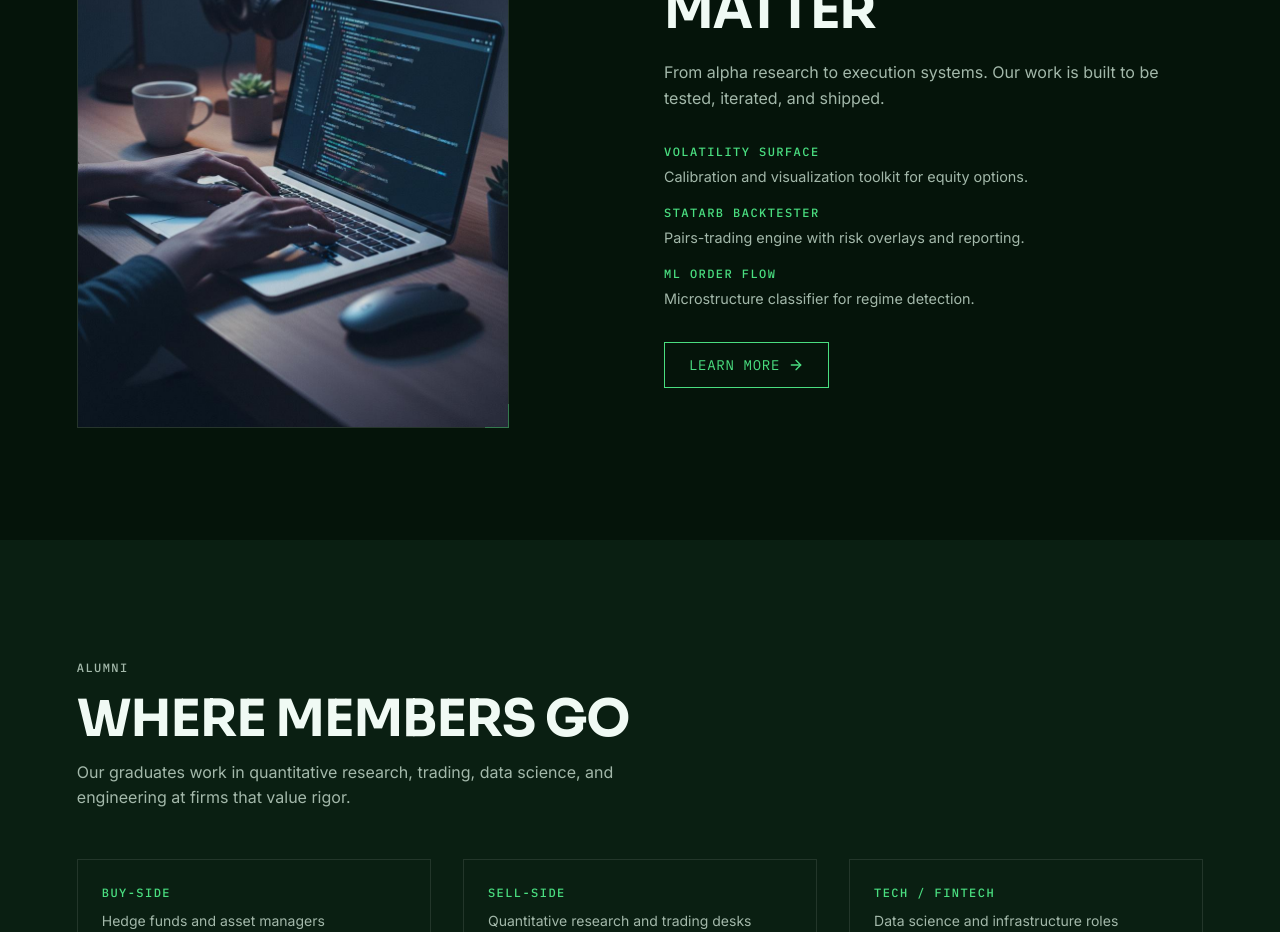
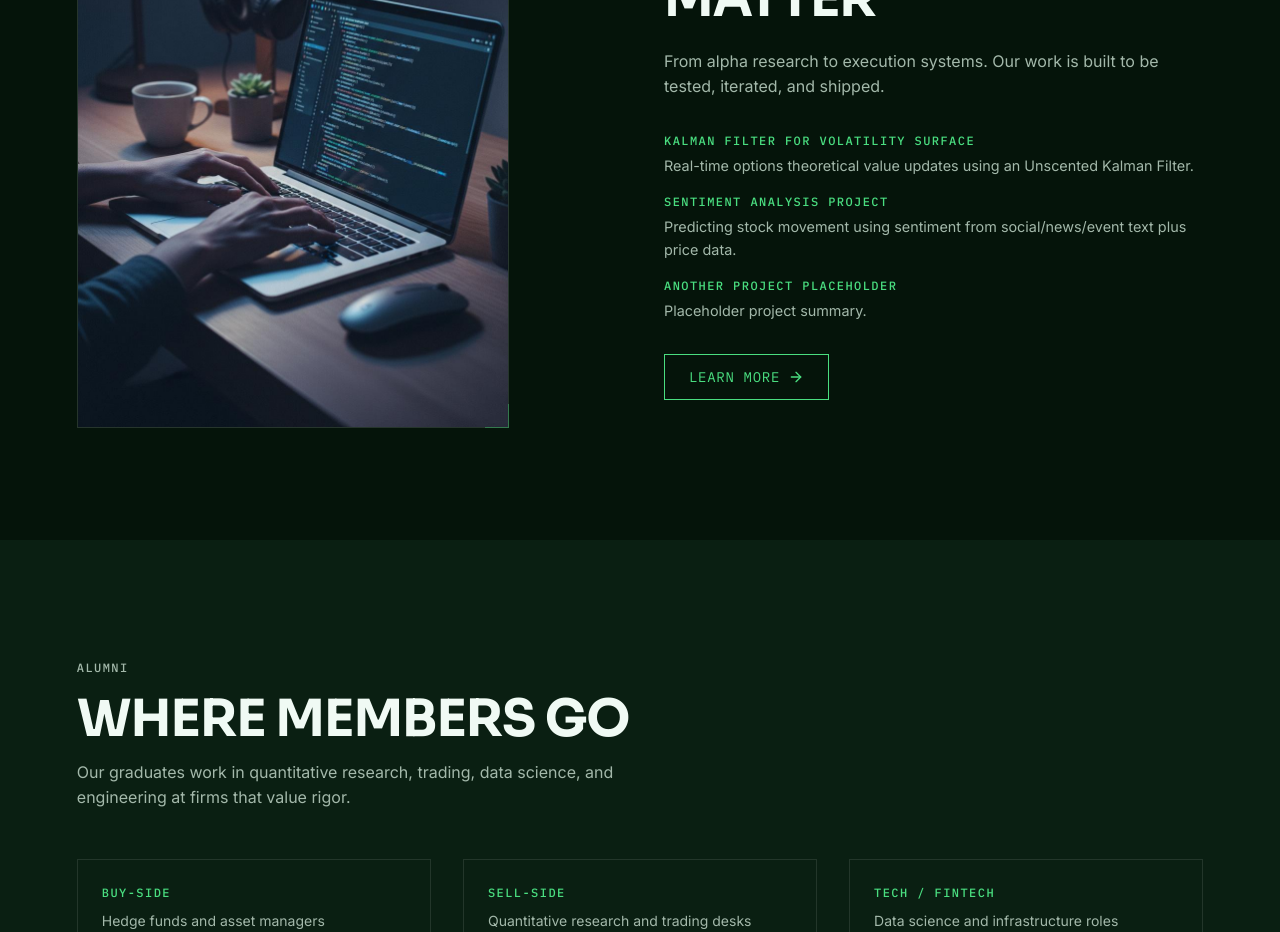
Before and after one commit to LifeDisparity/LifeDisparity.github.io, a React (Vite) app: page / in a window 1280 px wide. Shown: the part 1860-2792 px from the top of the page. Built offline with nearby package versions, Linux system fonts and the light colour scheme.

Commit message:
Update project section content

```diff
--- a/src/sections/ProjectsSection.tsx
+++ b/src/sections/ProjectsSection.tsx
@@ -4,23 +4,23 @@ import { ArrowRight, X, ExternalLink } from 'lucide-react';
 const projects = [
   {
     id: 1,
-    label: 'Volatility Surface',
-    shortDesc: 'Calibration and visualization toolkit for equity options.',
-    fullDesc: 'A comprehensive toolkit for calibrating and visualizing volatility surfaces from equity options data. Features include real-time data ingestion, multiple calibration models (SVI, SABR), interactive 3D surface plots, and export capabilities for downstream analysis.',
+    label: 'Kalman Filter For Volatility Surface',
+    shortDesc: 'Real-time options theoretical value updates using an Unscented Kalman Filter.',
+    fullDesc: 'We construct a methodology that offers a quick way for option market makers to update their theoretical values for options in real-time. We use an Unscented Kalman Filter (UKF) to quickly calibrate the implied volatility surface parameterization, which replaces the need for a costly objective function that needs to be minimized, allowing for real-time updates of the volatility surface.',
     slideshowLink: '#volatility-slideshow',
   },
   {
     id: 2,
-    label: 'StatArb Backtester',
-    shortDesc: 'Pairs-trading engine with risk overlays and reporting.',
-    fullDesc: 'A production-grade statistical arbitrage backtesting engine supporting cointegration-based pairs trading. Includes dynamic hedge ratio calculation, entry/exit signal generation, comprehensive risk management overlays, and detailed performance reporting with Sharpe ratio and max drawdown analysis.',
+    label: 'Sentiment Analysis Project',
+    shortDesc: 'Predicting stock movement using sentiment from social/news/event text plus price data.',
+    fullDesc: 'This project aims to predict stock price movements by integrating sentiment analysis of Twitter posts, financial news articles, and Kalshi event contract names with historical stock data. By quantifying public sentiment overall and toward specific stocks, we seek to uncover patterns and correlations that influence market dynamics. A Long-Short-Term Memory (LSTM) neural network will model temporal dependencies within the combined sentiment metrics and stock prices.',
     slideshowLink: '#statarb-slideshow',
   },
   {
     id: 3,
-    label: 'ML Order Flow',
-    shortDesc: 'Microstructure classifier for regime detection.',
-    fullDesc: 'Machine learning pipeline for analyzing market microstructure and detecting regime changes in real-time. Uses ensemble methods to classify order flow patterns, identify informed trading, and predict short-term price movements based on limit order book dynamics.',
+    label: 'Another Project Placeholder',
+    shortDesc: 'Placeholder project summary.',
+    fullDesc: 'blah blah blah',
     slideshowLink: '#mlorderflow-slideshow',
   },
 ];
```
